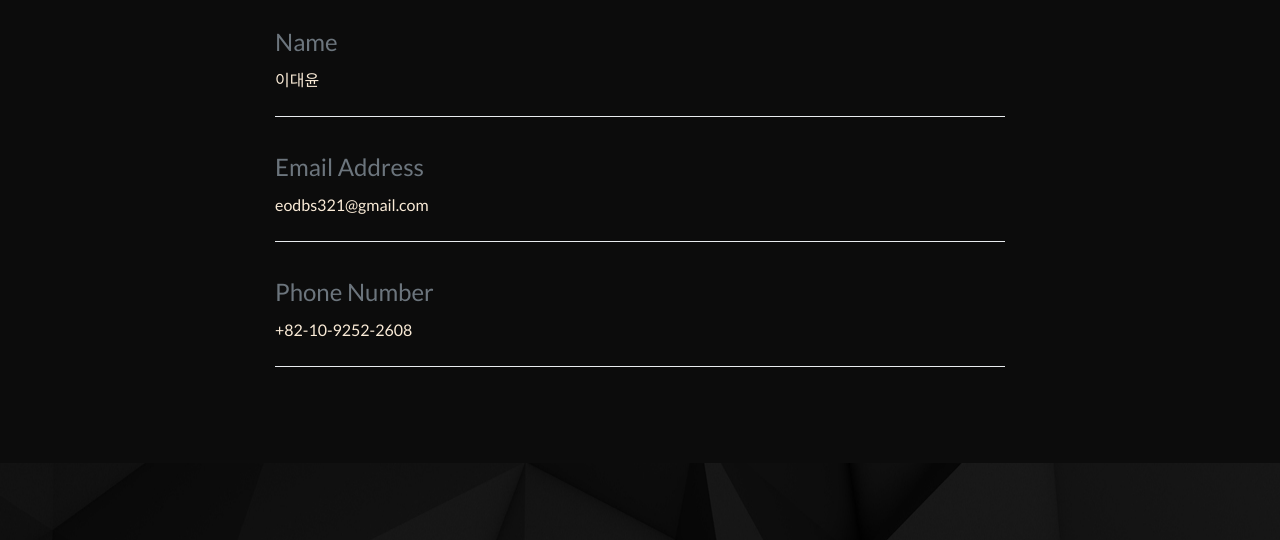
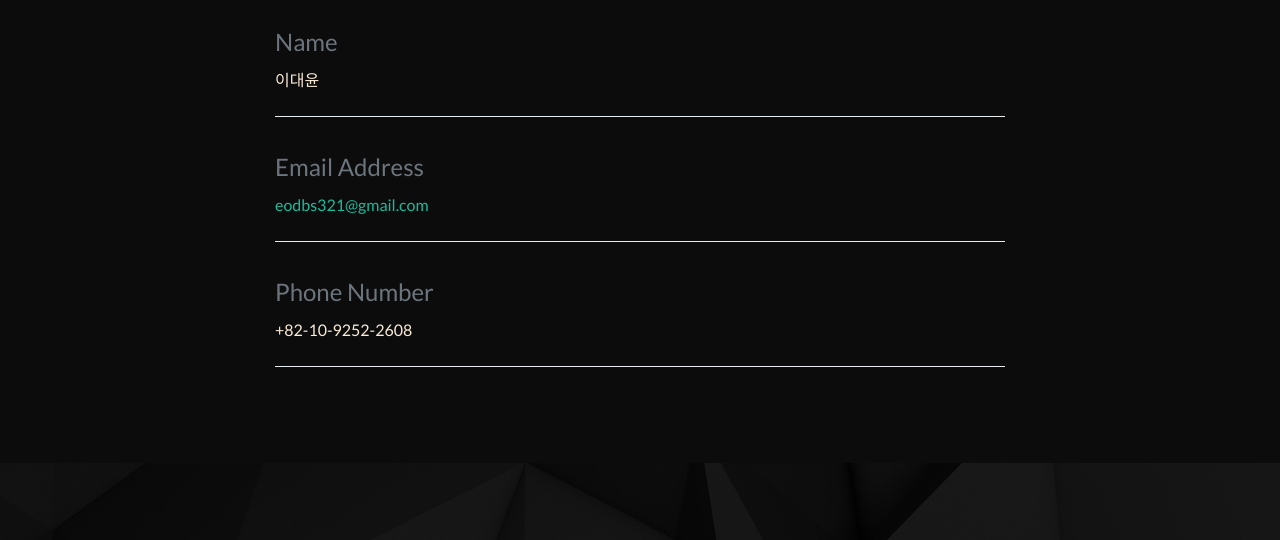
Before and after one commit to qhdep587/portfolio, a website with bundled scripts: page index.html in a window 1280 px wide. Shown: the part 3072-3612 px from the top of the page. Built offline with nearby package versions, Linux system fonts and the light colour scheme.

Commit message:
Update index.html

```diff
--- a/index.html
+++ b/index.html
@@ -277,7 +277,8 @@
               <div class="form-group floating-label-form-group controls mb-0 pb-2">
                 <label>Email Address</label>
                 <input class="form-control" id="email" type="email" placeholder="Email Address" readonly style="background: none;">
-                <p class="help-block text-danger"style="color: antiquewhite !important;">eodbs321@gmail.com</p>
+                <p class="help-block text-danger"style="color: antiquewhite !important;">
+                  <A href="mailto:eodbs321@gmail.com" target="_blank">eodbs321@gmail.com</a></p>
               </div>
             </div>
             <div class="control-group">
```
